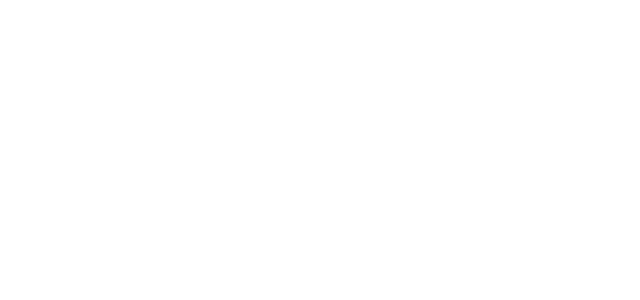
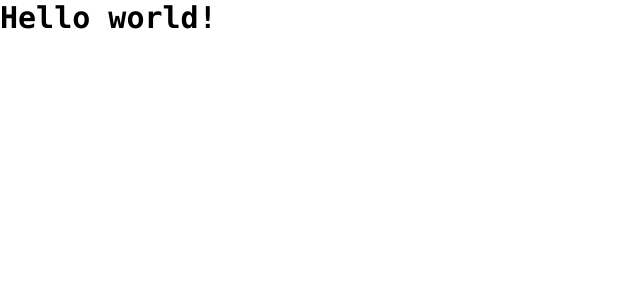
Before and after one commit to David-Ph/record-keeper-frontend, a React (Create React App) app: page / in a window 1280 px wide. Shown: the top 300 px of the page, without its empty margins (0-640 px from the left). Built offline with nearby package versions, Linux system fonts and the light colour scheme.

Commit message:
Install tailwind and axios

```diff
--- a/package.json
+++ b/package.json
@@ -7,6 +7,7 @@
     "@testing-library/jest-dom": "^5.16.1",
     "@testing-library/react": "^12.1.2",
     "@testing-library/user-event": "^13.5.0",
+    "axios": "^0.24.0",
     "react": "^17.0.2",
     "react-dom": "^17.0.2",
     "react-redux": "^7.2.6",
@@ -37,5 +38,10 @@
       "last 1 firefox version",
       "last 1 safari version"
     ]
+  },
+  "devDependencies": {
+    "autoprefixer": "^10.4.2",
+    "postcss": "^8.4.5",
+    "tailwindcss": "^3.0.12"
   }
 }
--- /dev/null
+++ b/postcss.config.js
@@ -0,0 +1,6 @@
+module.exports = {
+  plugins: {
+    tailwindcss: {},
+    autoprefixer: {},
+  },
+}
--- a/src/App.js
+++ b/src/App.js
@@ -1,11 +1,7 @@
-import './App.css';
+import "./App.css";
 
 function App() {
-  return (
-    <div className="App">
-
-    </div>
-  );
+  return <h1 className="text-3xl font-bold font-mono">Hello world!</h1>;
 }
 
 export default App;
--- a/src/index.css
+++ b/src/index.css
@@ -1,13 +1,3 @@
-body {
-  margin: 0;
-  font-family: -apple-system, BlinkMacSystemFont, 'Segoe UI', 'Roboto', 'Oxygen',
-    'Ubuntu', 'Cantarell', 'Fira Sans', 'Droid Sans', 'Helvetica Neue',
-    sans-serif;
-  -webkit-font-smoothing: antialiased;
-  -moz-osx-font-smoothing: grayscale;
-}
-
-code {
-  font-family: source-code-pro, Menlo, Monaco, Consolas, 'Courier New',
-    monospace;
-}
+@tailwind base;
+@tailwind components;
+@tailwind utilities;
--- /dev/null
+++ b/tailwind.config.js
@@ -0,0 +1,5 @@
+module.exports = {
+  content: ["./src/**/*.{js,jsx,ts,tsx}"],
+  theme: { extend: {} },
+  plugins: [],
+};
```
Also changed, not shown: 1 other file (tests, documents, lock files or other folders).
